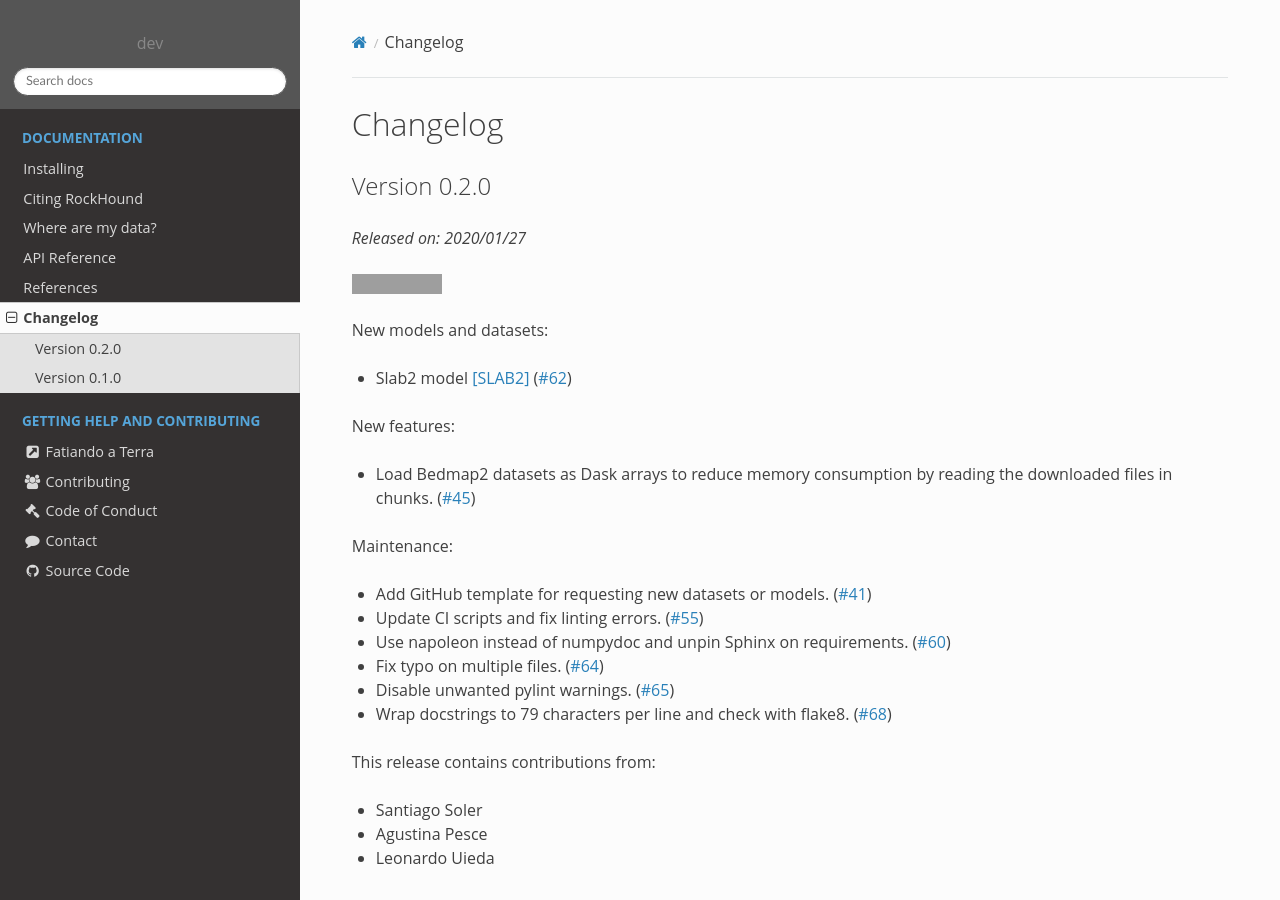
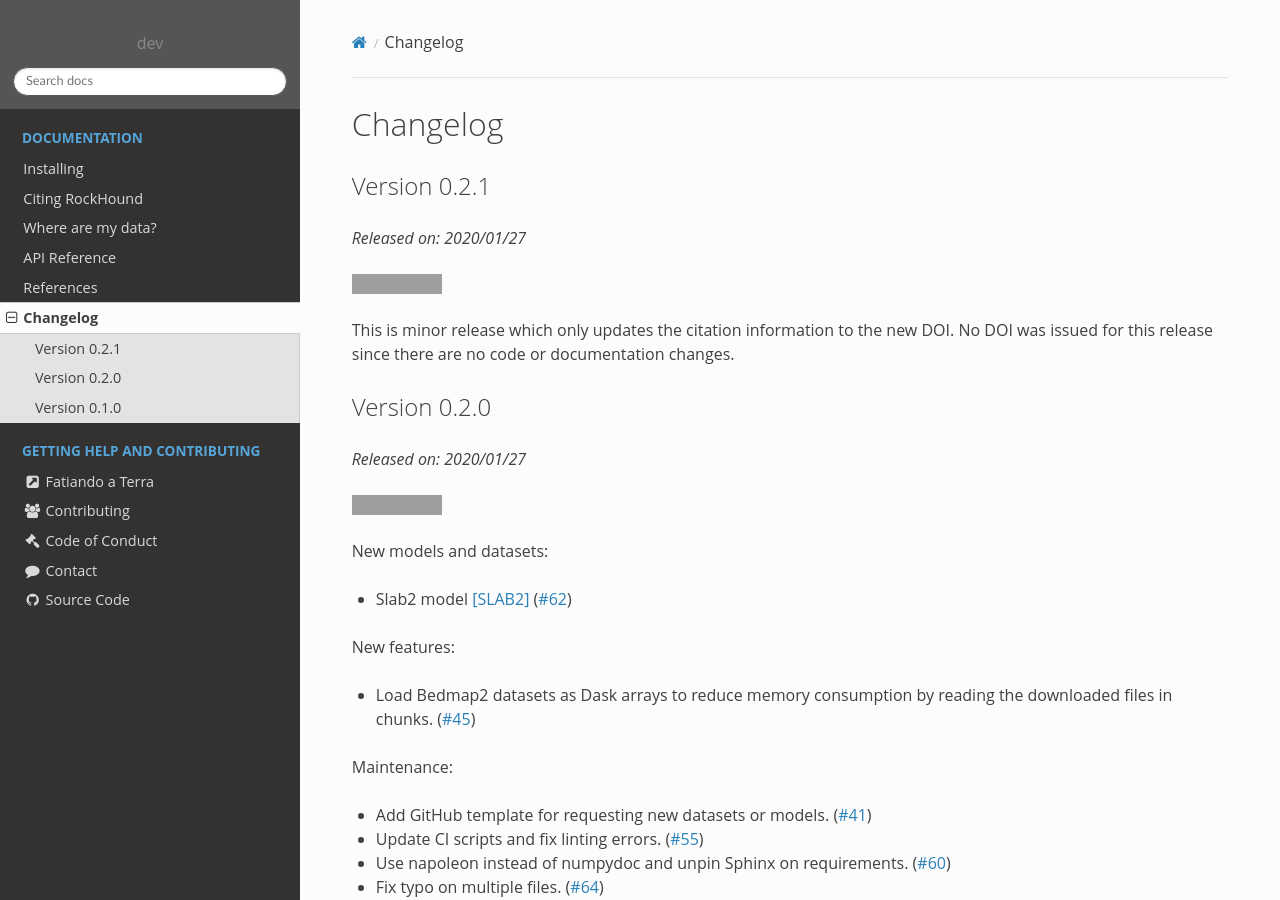
Before and after one commit to fatiando/rockhound, a Sphinx documentation site: the page built from doc/changes.rst, in a window 1280 px wide and 900 px high. Built offline with Sphinx 7.4.7 and the Read the Docs theme 2.0.0, drawn with Linux system fonts in a browser that asks for light colours; pages that are not in the unit, such as notebooks, are missing from menus; grey boxes are pictures that could not be loaded.

Commit message:
Add changelog entry for v0.2.1
No new DOI has been created because there's no change on code or
documentation.

```diff
--- a/doc/changes.rst
+++ b/doc/changes.rst
@@ -2,6 +2,19 @@
 
 Changelog
 =========
+
+Version 0.2.1
+-------------
+
+*Released on: 2020/01/27*
+
+
+.. image:: https://zenodo.org/badge/DOI/10.5281/zenodo.3627166.svg
+   :target: https://doi.org/10.5281/zenodo.3627166
+
+This is minor release which only updates the citation information to the new
+DOI. No DOI was issued for this release since there are no code or
+documentation changes.
 
 Version 0.2.0
 -------------
```
